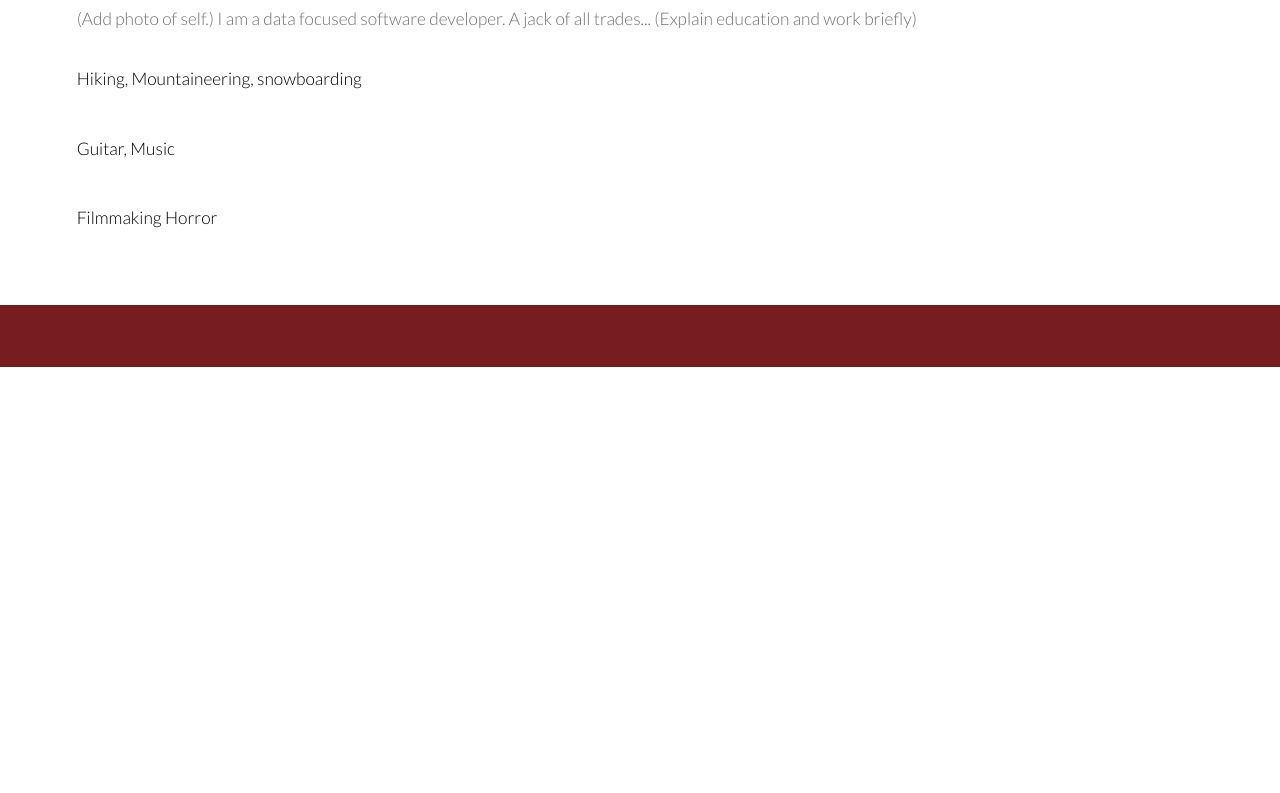
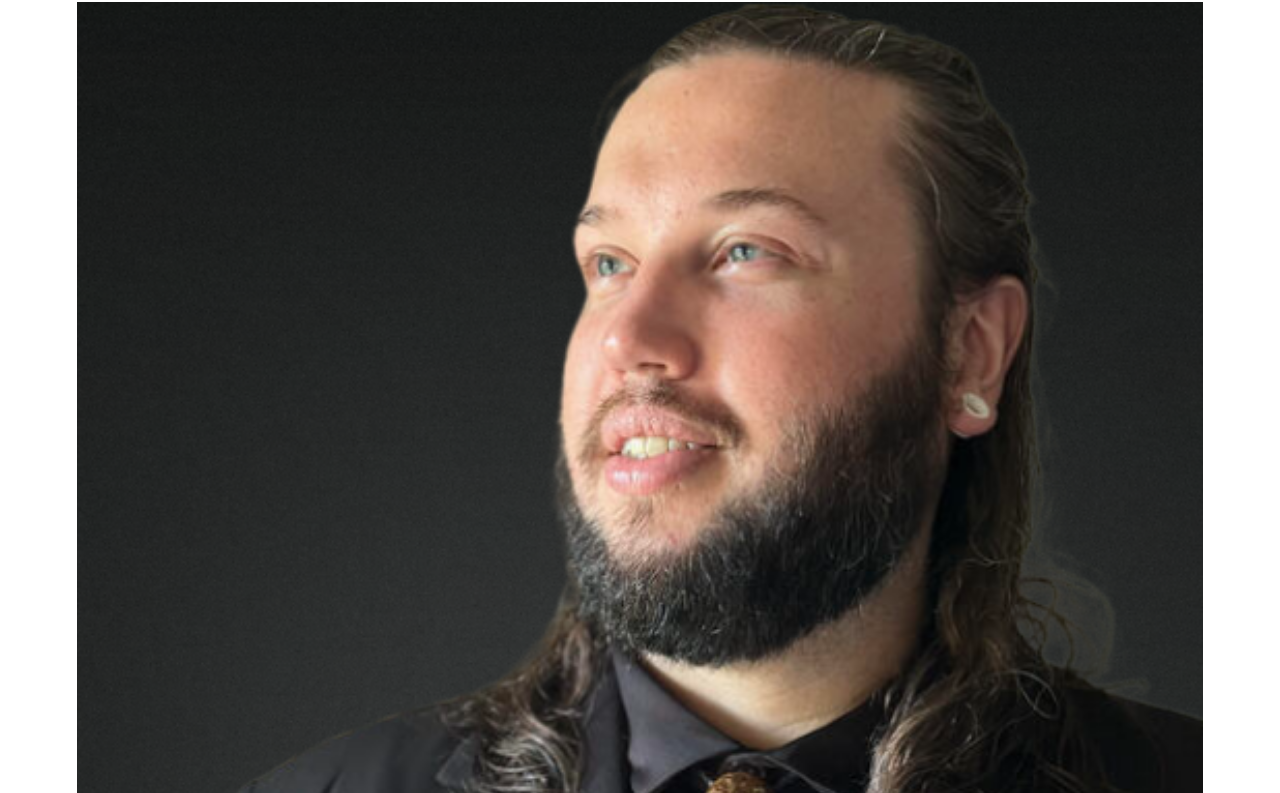
Before and after one commit to ColinWoods18/ColinWoods18.github.io, a plain HTML site: page generic.html in a window 1280 px wide. Shown: the part 215-1008 px from the top of the page. Before the commit the page ends 800 px from the top, so only its background shows below. Drawn offline with Linux system fonts and the light colour scheme; a script that the page names is missing.

```diff
--- a/generic.html
+++ b/generic.html
@@ -23,7 +23,8 @@
     <div class="inner">
         <header class="major special">
             <h1>About Me</h1>
-            <p>(Add photo of self.)
+            <a href="#" class="image fit"><img src="images/SuitPic.jpg" alt=""></a>
+            <p>
 
                 I am a data focused software developer. A jack of all trades... (Explain education and work briefly)</p>
         </header>
```
Also changed, not shown: images/SuitPic.jpg (added).
